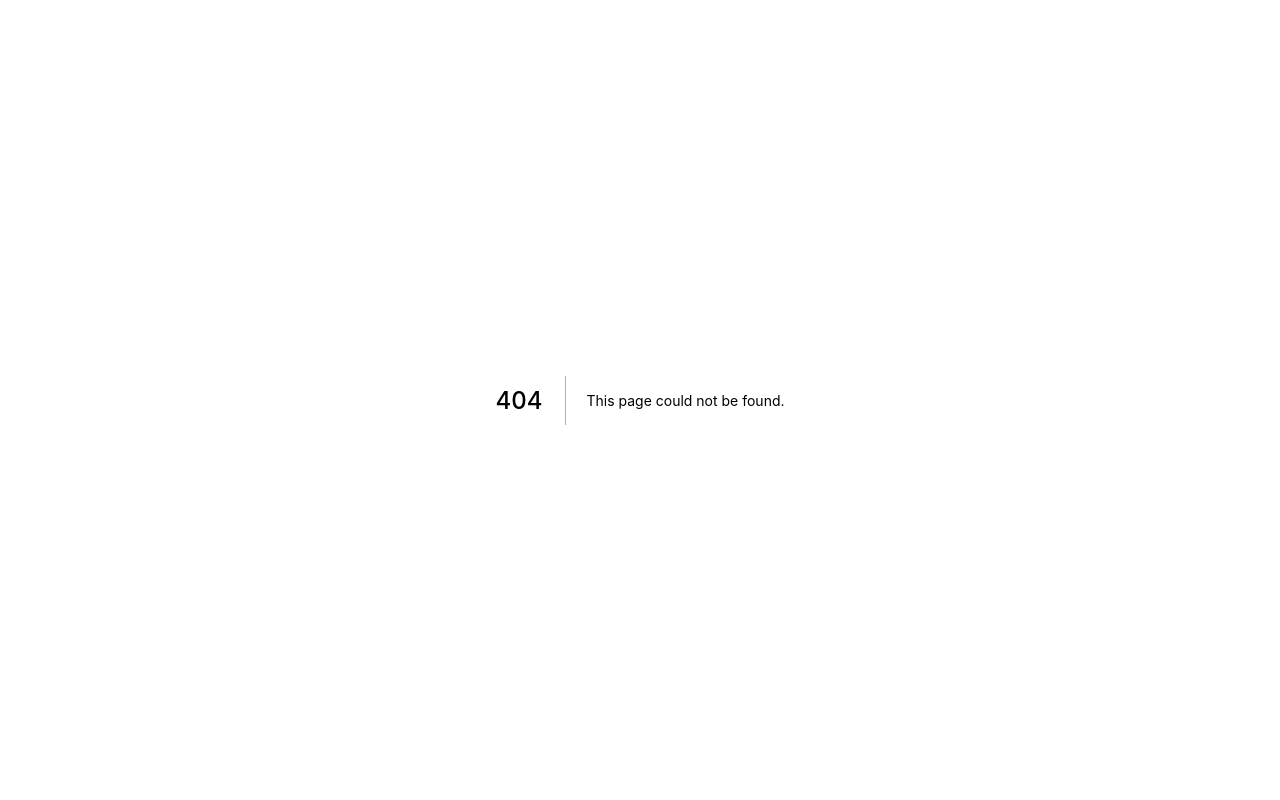
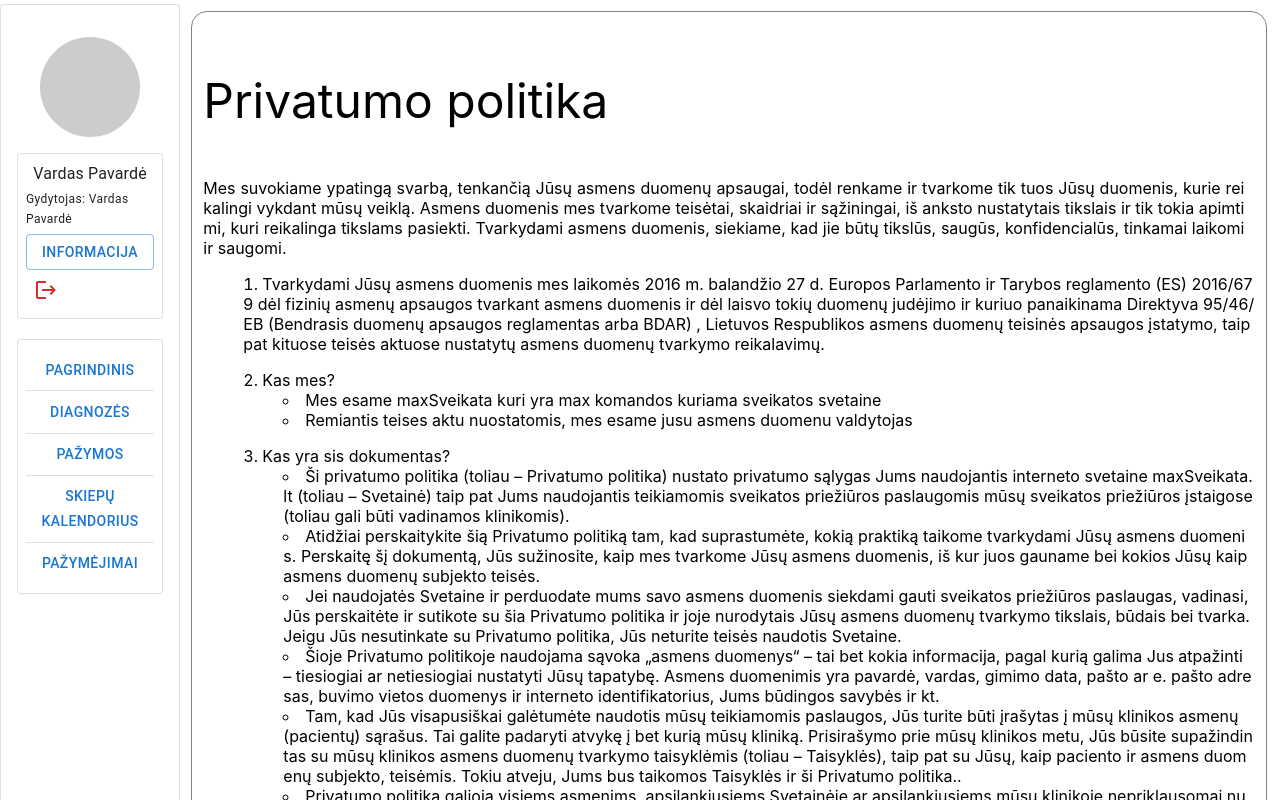
Before and after one commit to Cheezco/Max, a Next.js app: page /privacy in a window 1280 px wide. Before the commit this address had no page. Built offline with nearby package versions, Linux system fonts and the light colour scheme.

Commit message:
Pradetas kurti privatuom politikos puslapis

```diff
--- /dev/null
+++ b/pages/privacy.js
@@ -0,0 +1,100 @@
+//Press ctrl + s to save everytime
+import Layout from "../components/layout/main/Layout";
+import { Box, Divider, List } from "@mui/material";
+import styles from "../styles/pages/informationPage/information.module.css";
+
+export default function Privacy() {
+  return (
+    <Layout>
+        <div className={styles.padding}>
+        <Box className={styles.container} >
+            <p className={styles.contacts1}>Privatumo politika</p>
+            <p className={styles.contacts3}>
+                Mes suvokiame ypatingą svarbą, tenkančią Jūsų asmens duomenų apsaugai,
+                todėl renkame ir tvarkome tik tuos Jūsų duomenis, kurie reikalingi
+                vykdant mūsų veiklą. Asmens duomenis mes tvarkome teisėtai,
+                skaidriai ir sąžiningai, iš anksto nustatytais tikslais ir
+                tik tokia apimtimi, kuri reikalinga tikslams pasiekti.
+                Tvarkydami asmens duomenis, siekiame, kad jie būtų tikslūs,
+                saugūs, konfidencialūs, tinkamai laikomi ir saugomi.
+            </p>
+                <ol className={styles.olStyle}>
+                Tvarkydami Jūsų asmens duomenis mes laikomės 2016 m. balandžio 27 d. Europos Parlamento ir Tarybos reglamento (ES) 2016/679 dėl fizinių asmenų apsaugos tvarkant asmens duomenis ir dėl laisvo tokių duomenų judėjimo ir kuriuo panaikinama Direktyva 95/46/EB (Bendrasis duomenų apsaugos reglamentas arba BDAR) , Lietuvos Respublikos asmens duomenų teisinės apsaugos įstatymo, taip pat kituose teisės aktuose nustatytų asmens duomenų tvarkymo reikalavimų.
+                </ol>
+                <ol className={styles.olStyle} start="2">
+                Kas mes?
+                    <ul>
+                        <li className={styles.liStyle}>
+                            Mes esame maxSveikata kuri yra max komandos kuriama sveikatos svetaine
+                        </li>
+                        <li>
+                            Remiantis teises aktu nuostatomis, mes esame jusu asmens duomenu valdytojas
+                        </li>
+                        </ul>
+                </ol>
+
+                <ol className={styles.olStyle} start="3">
+                Kas yra sis dokumentas?
+                    <ul>
+                        <li>
+                        Ši privatumo politika (toliau – Privatumo politika) nustato privatumo sąlygas Jums naudojantis interneto svetaine maxSveikata.lt (toliau – Svetainė) taip pat Jums naudojantis teikiamomis sveikatos priežiūros paslaugomis mūsų sveikatos priežiūros įstaigose (toliau gali būti vadinamos klinikomis).
+                        </li>
+                        <li>
+                        Atidžiai perskaitykite šią Privatumo politiką tam, kad suprastumėte, kokią praktiką taikome tvarkydami Jūsų asmens duomenis. Perskaitę šį dokumentą, Jūs sužinosite, kaip mes tvarkome Jūsų asmens duomenis, iš kur juos gauname bei kokios Jūsų kaip asmens duomenų subjekto teisės.
+                        </li>
+                        <li>
+                        Jei naudojatės Svetaine ir perduodate mums savo asmens duomenis siekdami gauti sveikatos priežiūros paslaugas, vadinasi, Jūs perskaitėte ir sutikote su šia Privatumo politika ir joje nurodytais Jūsų asmens duomenų tvarkymo tikslais, būdais bei tvarka. Jeigu Jūs nesutinkate su Privatumo politika, Jūs neturite teisės naudotis Svetaine.
+                        </li>
+                        <li>
+                        Šioje Privatumo politikoje naudojama sąvoka „asmens duomenys“ – tai bet kokia informacija, pagal kurią galima Jus atpažinti – tiesiogiai ar netiesiogiai nustatyti Jūsų tapatybę. Asmens duomenimis yra pavardė, vardas, gimimo data, pašto ar e. pašto adresas, buvimo vietos duomenys ir interneto identifikatorius, Jums būdingos savybės ir kt.
+                        </li>
+                        <li>
+                        Tam, kad Jūs visapusiškai galėtumėte naudotis mūsų teikiamomis paslaugos, Jūs turite būti įrašytas į mūsų klinikos asmenų (pacientų) sąrašus. Tai galite padaryti atvykę į bet kurią mūsų kliniką. Prisirašymo prie mūsų klinikos metu, Jūs būsite supažindintas su mūsų klinikos asmens duomenų tvarkymo taisyklėmis (toliau – Taisyklės), taip pat su Jūsų, kaip paciento ir asmens duomenų subjekto, teisėmis. Tokiu atveju, Jums bus taikomos Taisyklės ir ši Privatumo politika..
+                        </li>
+                        <li>
+                        Privatumo politika galioja visiems asmenims, apsilankiusiems Svetainėje ar apsilankiusiems mūsų klinikoje nepriklausomai nuo to ar Jūs esate mūsų klinikos pacientas, taip pat veiksmams, kuriuos Jūs galite atlikti Svetainėje, įskaitant ir registraciją vizitui pas mūsų klinikos sveikatinimo specialistą
+                        </li>
+                    </ul>
+                </ol>
+                <ol className={styles.olStyle} start="4">
+                    Kokiu principu mes laikomes?
+                    <ul>
+                        <li>
+                        laikysimės galiojančių ir taikomų teisės aktų, tame tarpe ir BDAR, reikalavimų;
+                        </li>
+                        <li>
+                        tvarkysime Jūsų asmens duomenis teisėtu, sąžiningu ir skaidriu būdu;
+                        </li>
+                        <li>
+                        rinksime Jūsų asmens duomenis nustatytais, aiškiai apibrėžtais bei teisėtais tikslais ir toliau netvarkysime su tais tikslais nesuderinamu būdu, išskyrus tiek, kiek tai leidžia teisės aktai;
+                        </li>
+                        <li>
+                        laikysime juos tokia forma, kad Jūsų tapatybę būtų galima nustatyti ne ilgiau, nei tai yra būtina tais tikslais, kuriais asmens duomenys yra tvarkomi;
+                        </li>
+                        <li>
+                        neteiksime asmens duomenų tretiesiems asmenims ir nepaviešinsime jų, išskyrus atvejus, nurodytus Privatumo politikoje ar Taisyklėse (jeigu esate mūsų klinikos pacientu) arba teisės aktų nustatytais atvejais;
+                        </li>
+                        <li>
+                        užtikrinsime, kad Jūsų asmens duomenys būtų tvarkomi tokiu būdu, kad taikant atitinkamas technines ar organizacines priemones būtų užtikrintas tinkamas asmens duomenų saugumas, įskaitant apsaugą nuo duomenų tvarkymo be leidimo arba neteisėto duomenų tvarkymo ir nuo netyčinio praradimo, sunaikinimo ar sugadinimo.
+                        </li>
+                    </ul>
+                </ol>
+                <ol className={styles.olStyle} start="5">
+                    Kokiais tikslais renkame informacija?
+                    <ul>
+                        <li>
+
+                        </li>
+                    </ul>
+                </ol>
+                <ol className={styles.olStyle} start="6">
+                Tvarkydami Jūsų asmens duomenis mes laikomės 2016 m. balandžio 27 d. Europos Parlamento ir Tarybos reglamento (ES) 2016/679 dėl fizinių asmenų apsaugos tvarkant asmens duomenis ir dėl laisvo tokių duomenų judėjimo ir kuriuo panaikinama Direktyva 95/46/EB (Bendrasis duomenų apsaugos reglamentas arba BDAR) , Lietuvos Respublikos asmens duomenų teisinės apsaugos įstatymo, taip pat kituose teisės aktuose nustatytų asmens duomenų tvarkymo reikalavimų.
+                </ol>
+
+        </Box>
+            </div>
+    </Layout>
+  );
+
+
+}
--- a/styles/pages/informationPage/information.module.css
+++ b/styles/pages/informationPage/information.module.css
@@ -4,9 +4,10 @@
     border-radius: 1em;
     border: 0.01em solid grey;
     padding: 1%;
-    width: 100%;
-    height: 95%;
-    min-width: 900px;
+    width: 95%;
+    height: auto;
+    min-height: 640px;
+    min-width: 1000px;
     max-width: 1900px;
 
   }
@@ -22,10 +23,30 @@
 }
 .contacts2 {
     font-size: 1em;
+    text-align: justify;
+}
+.contacts3 {
+    font-size: 1em;
+    word-wrap:break-word;
+    width: 99%;
+    text-align: justify;
 }
 .tableStyle1 {
     border-collapse: collapse;
     width: 30%;
+}
+.olStyle{
+    display: list-item;
+    list-style-position: inside;
+    margin-block-start: 1em;
+    margin-block-end: 1em;
+    margin-inline-start: 0px;
+    margin-inline-end: 0px;
+    padding-inline-start: 40px;
+}
+.liStyle{
+    display: list-item;
+    text-align: -webkit-match-parent;
 }
 .tableStyle2 {
     border: 1px solid black;
```
